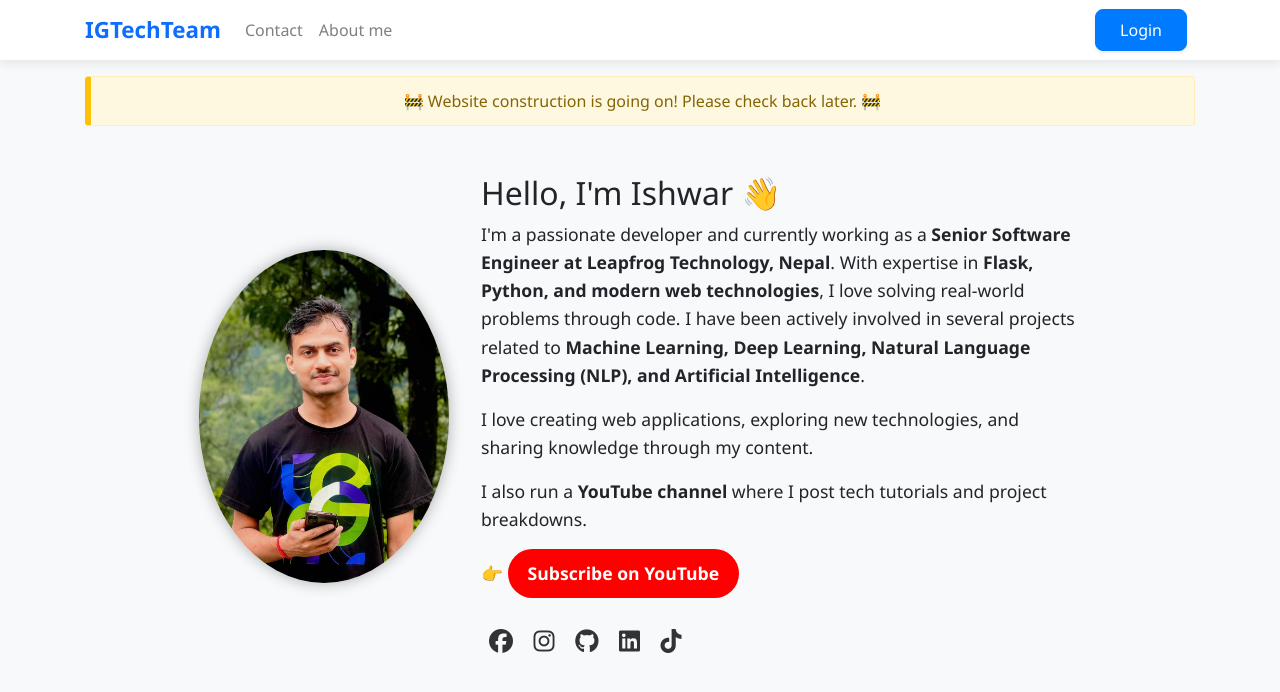
After one commit to IshwarGautam/Blog-Website, a Flask app: page /about in a window 1280 px wide. The commit adds this page. Shown: the top 692 px of the page. Run offline with Flask 3, Linux system fonts and the light colour scheme; parts of the project's set-up code (start-up, migrations or seed data) failed here and were passed over; some libraries are stand-ins or nearby versions.

Commit message:
Add About me

```diff
--- a/app.py
+++ b/app.py
@@ -49,11 +49,13 @@ def create_app():
     # Register Blueprints
     from routes.auth import auth_bp
     from routes.post import post_bp
+    from routes.about import about_bp
     from routes.contact import contact_bp
 
     app.register_blueprint(auth_bp)
     app.register_blueprint(post_bp)
     app.register_blueprint(contact_bp)
+    app.register_blueprint(about_bp)
 
     # initialize migrate
     Migrate(app, db)
--- /dev/null
+++ b/routes/about.py
@@ -0,0 +1,8 @@
+from flask import Blueprint, render_template
+
+about_bp = Blueprint("about", __name__)
+
+
+@about_bp.route("/about")
+def about():
+    return render_template("about.html")
--- /dev/null
+++ b/templates/about.html
@@ -0,0 +1,132 @@
+{% extends 'base.html' %} {% block content %}
+<style>
+  .about-container {
+    display: flex;
+    flex-wrap: wrap;
+    align-items: center;
+    justify-content: center;
+    gap: 2rem;
+    padding: 2rem 1rem;
+    animation: fadeIn 1s ease-in-out;
+  }
+
+  .about-image {
+    max-width: 250px;
+    border-radius: 50%;
+    box-shadow: 0 0 15px rgba(0, 0, 0, 0.3);
+  }
+
+  .about-text {
+    max-width: 600px;
+    font-size: 1.1rem;
+    line-height: 1.6;
+  }
+
+  .social-icons {
+    margin-top: 1.5rem;
+  }
+
+  .social-icons a {
+    margin: 0 0.5rem;
+    font-size: 1.5rem;
+    color: #333;
+    transition: transform 0.2s ease;
+  }
+
+  .social-icons a:hover {
+    transform: scale(1.2);
+  }
+
+  .youtube-btn {
+    margin-top: 1rem;
+    display: inline-block;
+    background-color: #ff0000;
+    color: white;
+    padding: 10px 20px;
+    border-radius: 30px;
+    text-decoration: none;
+    font-weight: bold;
+    transition: background-color 0.3s ease;
+  }
+
+  .youtube-btn:hover {
+    background-color: #cc0000;
+  }
+
+  @keyframes fadeIn {
+    from {
+      opacity: 0;
+      transform: translateY(20px);
+    }
+    to {
+      opacity: 1;
+      transform: translateY(0);
+    }
+  }
+
+  body.dark .about-text,
+  body.dark .social-icons a {
+    color: #e0e0e0;
+  }
+</style>
+
+<div class="about-container">
+  <img
+    src="{{ url_for('static', filename='images/profile.jpeg') }}"
+    alt="Profile"
+    class="about-image"
+  />
+
+  <div class="about-text">
+    <h2>Hello, I'm Ishwar 👋</h2>
+    <p>
+      I'm a passionate developer and currently working as a
+      <strong>Senior Software Engineer at Leapfrog Technology, Nepal</strong>.
+      With expertise in
+      <strong>Flask, Python, and modern web technologies</strong>, I love
+      solving real-world problems through code. I have been actively involved in
+      several projects related to
+      <strong
+        >Machine Learning, Deep Learning, Natural Language Processing (NLP), and
+        Artificial Intelligence</strong
+      >.
+    </p>
+    <p>
+      I love creating web applications, exploring new technologies, and sharing
+      knowledge through my content.
+    </p>
+    <p>
+      I also run a <strong>YouTube channel</strong> where I post tech tutorials
+      and project breakdowns.
+      <br />
+      👉
+      <a
+        class="youtube-btn"
+        href="https://www.youtube.com/channel/UC4Wf9XNPsbXwQqfKlUZfmtw?sub_confirmation=1"
+        target="_blank"
+        >Subscribe on YouTube</a
+      >
+    </p>
+
+    <div class="social-icons">
+      <a href="https://www.facebook.com/igtechteam/" target="_blank"
+        ><i class="fab fa-facebook"></i
+      ></a>
+      <a href="https://www.instagram.com/ishwar_gautam1/" target="_blank"
+        ><i class="fab fa-instagram"></i
+      ></a>
+      <a href="https://github.com/ishwargautam" target="_blank"
+        ><i class="fab fa-github"></i
+      ></a>
+      <a href="https://www.linkedin.com/in/ishwargautam1" target="_blank"
+        ><i class="fab fa-linkedin"></i
+      ></a>
+      <a
+        href="https://www.tiktok.com/@ishwar.gautam1?_t=8pdEalQ0Nn7&_r=1"
+        target="_blank"
+        ><i class="fab fa-tiktok"></i
+      ></a>
+    </div>
+  </div>
+</div>
+{% endblock %}
--- a/templates/base.html
+++ b/templates/base.html
@@ -31,6 +31,12 @@
       href="https://cdnjs.cloudflare.com/ajax/libs/highlight.js/11.7.0/styles/github-dark.min.css"
     />
     <script src="https://cdnjs.cloudflare.com/ajax/libs/highlight.js/11.7.0/highlight.min.js"></script>
+
+    <!-- Font Awesome CDN -->
+    <link
+      rel="stylesheet"
+      href="https://cdnjs.cloudflare.com/ajax/libs/font-awesome/6.5.0/css/all.min.css"
+    />
 
     <!-- jQuery & Summernote JS -->
     <script src="https://cdnjs.cloudflare.com/ajax/libs/jquery/3.6.0/jquery.min.js"></script>
@@ -160,6 +166,7 @@
             <a class="nav-link" href="{{ url_for('contact.contact') }}"
               >Contact</a
             >
+            <a class="nav-link" href="{{ url_for('about.about') }}">About me</a>
           </div>
 
           <div class="navbar-nav ml-auto d-flex align-items-center">
```
Also changed, not shown: static/Images/profile.jpeg (added).
